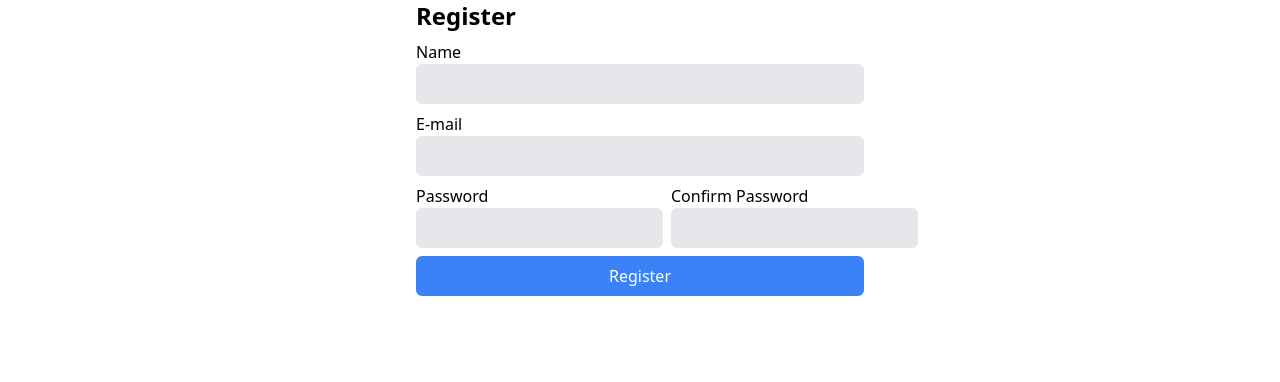
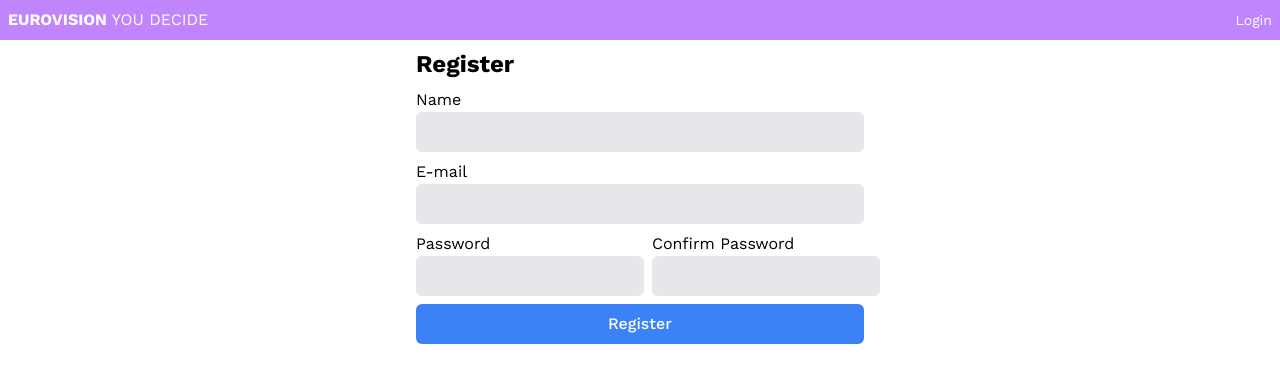
Before and after one commit to harryjms/eurovision-vote, a Next.js app: page /register in a window 1280 px wide. Shown: the top 382 px of the page. Built offline with nearby package versions, Linux system fonts and the light colour scheme; no server answers.

Commit message:
Redirect when logged in

```diff
--- /dev/null
+++ b/src/component/AppBar.tsx
@@ -0,0 +1,30 @@
+import { useAuth } from "../providers/AuthProvider";
+
+const AppBar = () => {
+  const { user } = useAuth();
+  return (
+    <nav className="p-2 bg-purple-400 text-white mb-2">
+      <div className="container flex justify-between">
+        <div className="uppercase">
+          <b>Eurovision</b> You Decide
+        </div>
+        {user ? (
+          <div>
+            {user?.name}{" "}
+            <a href="/api/logout" className="ml-2 text-sm">
+              Logout
+            </a>
+          </div>
+        ) : (
+          <div>
+            <a href="/login" className="ml-2 text-sm">
+              Login
+            </a>
+          </div>
+        )}
+      </div>
+    </nav>
+  );
+};
+
+export default AppBar;
--- /dev/null
+++ b/src/helpers/AuthGSSP.ts
@@ -0,0 +1,7 @@
+import { GetServerSidePropsContext } from "next";
+
+const AuthGSSP = async (context: GetServerSidePropsContext) => {
+  console.log(context);
+  return {};
+};
+export default AuthGSSP;
--- a/src/pages/_app.tsx
+++ b/src/pages/_app.tsx
@@ -1,13 +1,15 @@
+import AppBar from "../component/AppBar";
 import AuthProvider from "../providers/AuthProvider";
 import "../styles/global.css";
 
 const App = ({ Component, pageProps }) => {
   return (
-    <div className="container">
-      <AuthProvider>
+    <AuthProvider>
+      <AppBar />
+      <div className="container">
         <Component {...pageProps} />
-      </AuthProvider>
-    </div>
+      </div>
+    </AuthProvider>
   );
 };
 
--- /dev/null
+++ b/src/pages/api/logout.ts
@@ -0,0 +1,8 @@
+import { NextApiRequest, NextApiResponse } from "next";
+import Cookies from "cookies";
+
+export default (req: NextApiRequest, res: NextApiResponse) => {
+  const cookies = new Cookies(req, res);
+  cookies.set(process.env.AUTH_TOKEN_COOKIE, null);
+  res.redirect("/");
+};
--- a/src/pages/login.tsx
+++ b/src/pages/login.tsx
@@ -4,7 +4,13 @@ import { useState } from "react";
 import Textfield from "../component/Textfield";
 import axios from "axios";
 import { useRouter } from "next/router";
+import { useAuth } from "../providers/AuthProvider";
+import UserHelper from "../helpers/UserHelper";
+import Cookies from "cookies";
+import { GetServerSidePropsContext } from "next";
+import { decodeToken } from "../helpers/jwt";
 const PageLogin = () => {
+  const { user, fetchUser } = useAuth();
   const [responseStatus, setResponseStatus] = useState<number | null>(null);
   const [loading, setLoading] = useState(null);
   const router = useRouter();
@@ -22,6 +28,7 @@ const PageLogin = () => {
           password: values.password,
         });
         setResponseStatus(res.status);
+        fetchUser();
         router.push("/");
       } catch (err) {
         console.error(err);
@@ -30,6 +37,12 @@ const PageLogin = () => {
       }
     },
   });
+
+  if (user) {
+    router.push("/");
+    return null;
+  }
+
   return (
     <>
       <Head>
@@ -39,6 +52,7 @@ const PageLogin = () => {
         <h1>Welcome back!</h1>
         <form onSubmit={formik.handleSubmit} className="flex flex-col gap-2">
           <Textfield
+            type="email"
             label="E-mail"
             name="email"
             value={formik.values.email}
@@ -48,6 +62,7 @@ const PageLogin = () => {
             disabled={loading}
           />
           <Textfield
+            type="password"
             label="Password"
             name="password"
             value={formik.values.password}
@@ -68,4 +83,20 @@ const PageLogin = () => {
   );
 };
 
+export async function getServerSideProps(context: GetServerSidePropsContext) {
+  const cookies = new Cookies(context.req, context.res);
+  const token = cookies.get(process.env.AUTH_TOKEN_COOKIE);
+  if (token) {
+    const payload = decodeToken(token);
+    if (payload) {
+      context.res.setHeader("location", "/");
+      context.res.statusCode = 302;
+      context.res.end();
+      return;
+    }
+  }
+
+  return { props: {} };
+}
+
 export default PageLogin;
--- a/src/providers/AuthProvider.tsx
+++ b/src/providers/AuthProvider.tsx
@@ -4,8 +4,12 @@ import { JWTPayload } from "../helpers/jwt";
 
 interface AuthContextProps {
   user: JWTPayload | null;
+  fetchUser: () => void;
 }
-const AuthContext = createContext<AuthContextProps>({ user: null });
+const AuthContext = createContext<AuthContextProps>({
+  user: null,
+  fetchUser: () => {},
+});
 export const useAuth = () => useContext(AuthContext);
 
 const AuthProvider: React.FC<{ children: React.ReactNode }> = ({
@@ -27,7 +31,9 @@ const AuthProvider: React.FC<{ children: React.ReactNode }> = ({
   }, []);
 
   return (
-    <AuthContext.Provider value={{ user }}>{children}</AuthContext.Provider>
+    <AuthContext.Provider value={{ user, fetchUser }}>
+      {children}
+    </AuthContext.Provider>
   );
 };
 
--- a/src/styles/global.css
+++ b/src/styles/global.css
@@ -1,9 +1,13 @@
+@import url("https://fonts.googleapis.com/css2?family=Work+Sans:wght@100;400;500;700&display=swap");
 @tailwind base;
 @tailwind components;
 @tailwind utilities;
 @tailwind variants;
 
 @layer base {
+  body {
+    font-family: "Work Sans", sans-serif;
+  }
   input,
   textarea,
   button {
```
Also changed, not shown: src/pages/logout.tsx (added).
